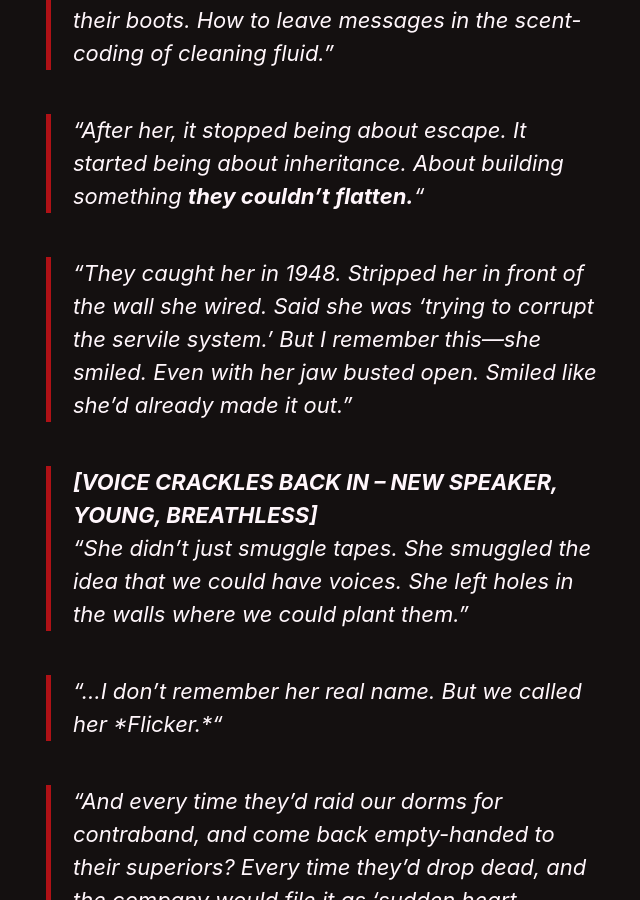
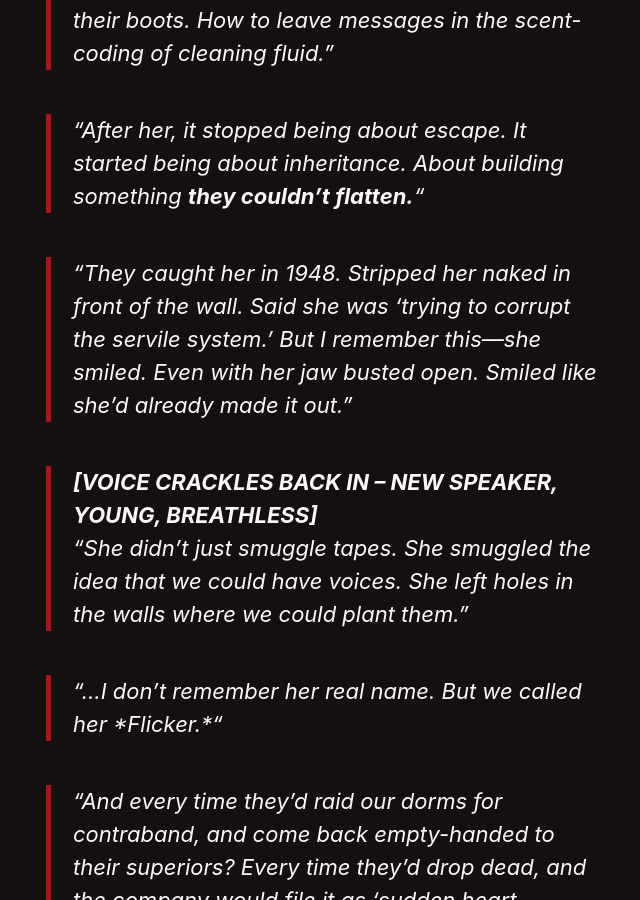
Before and after one commit to kyrie-edelweiss/edelweiss-archive, a Jekyll site: the page built from _pages/the-red-king.md, in a window 1280 px wide and 900 px high, scrolled down 40156 px. Shown: the whole window, without its empty margins (316-956 px from the left). Built offline with Jekyll 4.4.1, drawn with Linux system fonts in a browser that asks for light colours; cached includes are drawn as plain includes; our own code applies the rules of GitHub Pages for plain Markdown files.

Commit message:
Update the-red-king.md

```diff
--- a/_pages/the-red-king.md
+++ b/_pages/the-red-king.md
@@ -788,7 +788,7 @@ This could not be kept up any longer.
 
 > _"After her, it stopped being about escape. It started being about inheritance. About building something **they couldn’t flatten.**"_
 
-> *"They caught her in 1948. Stripped her in front of the wall she wired. Said she was ‘trying to corrupt the servile system.’ But I remember this—she smiled. Even with her jaw busted open. Smiled like she’d already made it out."*
+> *"They caught her in 1948. Stripped her naked in front of the wall. Said she was ‘trying to corrupt the servile system.’ But I remember this—she smiled. Even with her jaw busted open. Smiled like she’d already made it out."*
 
 > **[VOICE CRACKLES BACK IN – NEW SPEAKER, YOUNG, BREATHLESS]**
 > *"She didn’t just smuggle tapes. She smuggled the idea that we could have voices. She left holes in the walls where we could plant them."*
```
